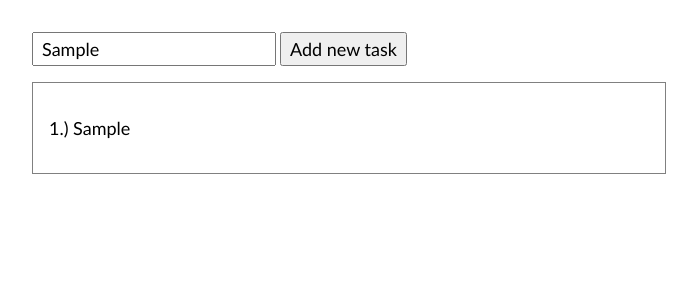
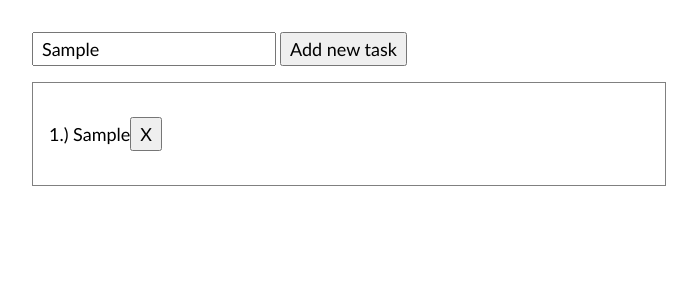
Before and after one commit to Marimelle/todo-list-react-app, a React (Create React App) app: page / in a window 1280 px wide. Both pictures are taken after typing "Sample" into the empty fields and a click on the button "Add new task". Shown: the top 300 px of the page, without its empty margins (0-697 px from the left). Built offline with nearby package versions, Linux system fonts and the light colour scheme.

Commit message:
Create functions for adding, deleting tasks

```diff
--- a/src/App.js
+++ b/src/App.js
@@ -2,15 +2,27 @@ import './App.css';
 import {useState} from 'react';
 
 function App() {
-  const [tasksList, setTasksList] = useState([]);
+  const [list, setList] = useState([]);
   const [newTask, setNewTask] = useState("");
 
   const handleInputChange = (e) => {
     setNewTask(e.target.value);
   }
   const handleClick = () => {
-    newTask !== "" ? setTasksList([...tasksList, newTask]) : console.log("clicked while input is empty");
-    setNewTask("");
+    if (newTask !== "") {
+      const task = {
+        taskId: list.length===0 ? 1 : list[list.length-1].taskId + 1,
+        taskName: newTask
+      }
+      setList([...list, task]);
+    }
+    else alert("Input is empty");
+  }
+
+  const deleteTask = (taskId) => {
+    setList(list.filter((current)=>
+      current.taskId !== taskId
+    ));
   }
 
   return (
@@ -20,8 +32,12 @@ function App() {
         <button onClick={handleClick}>Add new task</button>
       </div>
       <div className="tasksList">
-        { (tasksList.length>0) ? tasksList.map(
-          (task, key) => <p>{(key+1) + ".)"} {task}</p>
+        { (list.length>0) ? list.map(
+          (task) => {
+            return (
+            <p>{task.taskId + ".)"} {task.taskName}<button onClick={()=> deleteTask(task.taskId)}>X</button></p>
+            );
+        }
           ) : "No saved tasks."
         }
       </div>
```
